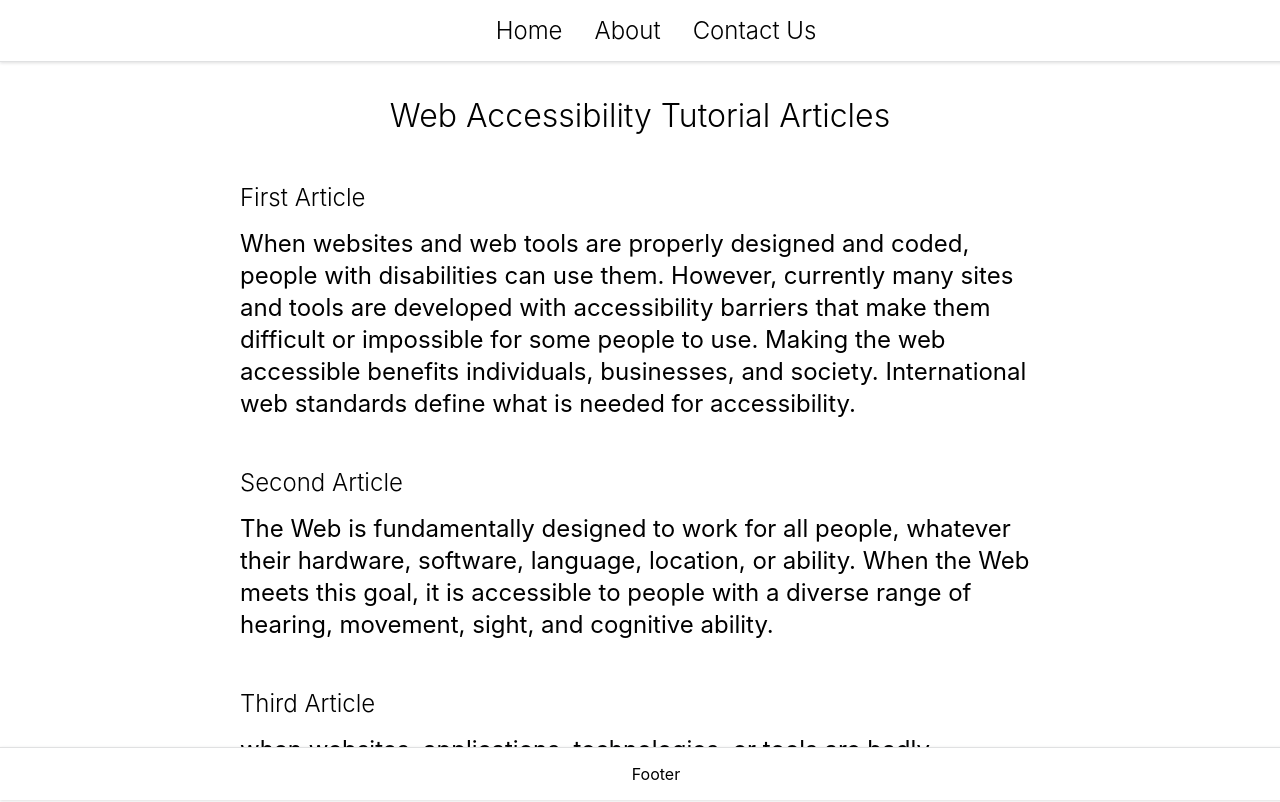
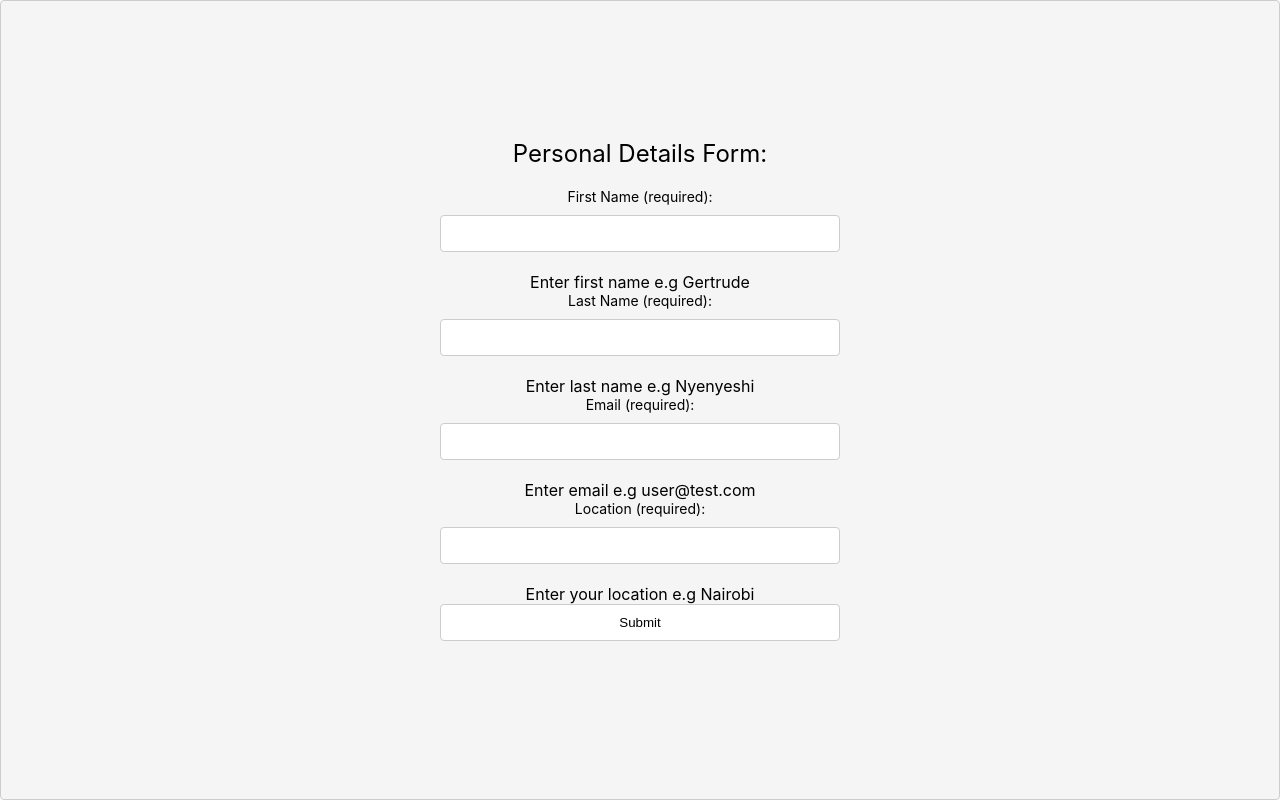
Before and after one commit to gertie-sheshe/accessibility-africa-second-talk, a React (Create React App) app: page / in a window 1280 px wide. Shown: the top 802 px of the page. Built offline with nearby package versions, Linux system fonts and the light colour scheme.

Commit message:
(feat) add forms

```diff
--- a/src/components/App/App.js
+++ b/src/components/App/App.js
@@ -1,11 +1,13 @@
 import BadSemanticPage from "../../pages/semantic/BadSemantic";
 import GoodSemanticPage from "../../pages/semantic/GoodSemantic";
+import BadFormPage from "../../pages/form/BadForm";
+import GoodFormPage from "../../pages/form/GoodForm";
 import "./App.css";
 
 function App() {
   return (
     <div className="App">
-      <GoodSemanticPage />
+      <GoodFormPage />
     </div>
   );
 }
--- /dev/null
+++ b/src/pages/form/BadForm.js
@@ -0,0 +1,42 @@
+import React from "react";
+import "./form.modules.css";
+
+function BadFormPage() {
+  const onHandleSubmit = (e) => {
+    e.preventDefault();
+  };
+  return (
+    <div className="section">
+      <h1>Personal Details Form:</h1>
+      <form className="form" onSubmit={onHandleSubmit}>
+        <input
+          className="input"
+          type="text"
+          required
+          placeholder="First Name e.g Gertrude"
+        />
+        <input
+          className="input"
+          type="text"
+          required
+          placeholder="Last Name e.g Nyenyeshi"
+        />
+
+        <input
+          className="input"
+          type="email"
+          required
+          placeholder="Enter Your Email e.g me@them.com"
+        />
+        <input
+          className="input"
+          type="location"
+          placeholder="Enter Your Location e.g Nairobi"
+        />
+        <button type="submit">Submit</button>
+      </form>
+    </div>
+  );
+}
+
+export default BadFormPage;
--- /dev/null
+++ b/src/pages/form/GoodForm.js
@@ -0,0 +1,56 @@
+import React from "react";
+import "./form.modules.css";
+
+function BadFormPage() {
+  const onHandleSubmit = (e) => {
+    e.preventDefault();
+  };
+  return (
+    <main className="section">
+      <h1>Personal Details Form:</h1>
+      <form className="form" onSubmit={onHandleSubmit}>
+        <label htmlFor="firstname">First Name (required): </label>
+        <input
+          className="input"
+          id="firstname"
+          type="text"
+          required
+          aria-describedby="firstname-description"
+        />
+        <p id="firstname-description">Enter first name e.g Gertrude</p>
+
+        <label htmlFor="lastname">Last Name (required): </label>
+        <input
+          className="input"
+          id="lastname"
+          type="text"
+          required
+          aria-describedby="lastname-description"
+        />
+        <p id="lastname-description">Enter last name e.g Nyenyeshi</p>
+
+        <label htmlFor="email">Email (required): </label>
+        <input
+          className="input"
+          type="email"
+          id="email"
+          required
+          aria-describedby="email-description"
+        />
+        <p id="email-description">Enter email e.g user@test.com</p>
+
+        <label htmlFor="location">Location (required): </label>
+        <input
+          className="input"
+          type="location"
+          id="location"
+          aria-describedby="location-description"
+        />
+        <p id="location-description">Enter your location e.g Nairobi</p>
+        <button type="submit">Submit</button>
+      </form>
+    </main>
+  );
+}
+
+export default BadFormPage;
--- /dev/null
+++ b/src/pages/form/form.modules.css
@@ -0,0 +1,61 @@
+.form {
+  display: flex;
+  flex-direction: column;
+  align-items: center;
+  width: 100%;
+
+}
+
+.input {
+  width: 100%;
+  max-width: 400px;
+  margin: 0 0 20px;
+  padding: 10px;
+  border: 1px solid #ccc;
+  border-radius: 4px;
+  box-sizing: border-box;
+}
+
+.section {
+  display: flex;
+  flex-direction: column;
+  align-items: center;
+  justify-content: center;
+  width: 100%;
+  height: 100vh;
+  margin: 0 0 20px;
+  padding: 10px;
+  border: 1px solid #ccc;
+  border-radius: 4px;
+  box-sizing: border-box;
+  background-color: #f5f5f5;
+}
+
+button {
+  width: 100%;
+  max-width: 400px;
+  margin: 0 0 20px;
+  padding: 10px;
+  border: 1px solid #ccc;
+  border-radius: 4px;
+  box-sizing: border-box;
+  background-color: #fff;
+  cursor: pointer;
+}
+
+button:hover {
+  background-color: #000;
+  color: #f5f5f5;
+}
+
+h1 {
+  margin: 0 0 20px;
+  font-size: 24px;
+  font-weight: 400;
+}
+
+label {
+  margin: 0 0 10px;
+  font-size: 14px;
+  font-weight: 400;
+}
```
